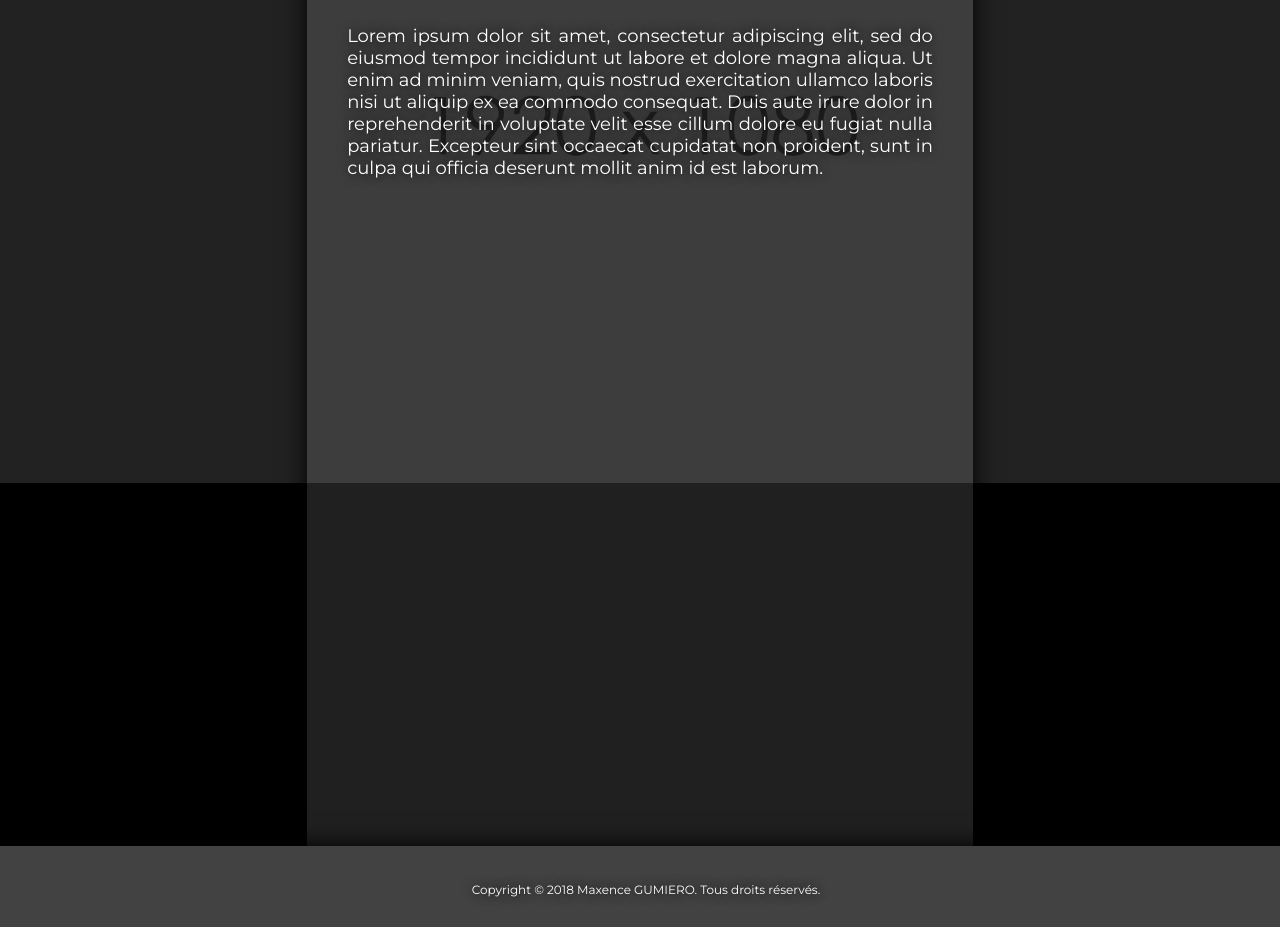
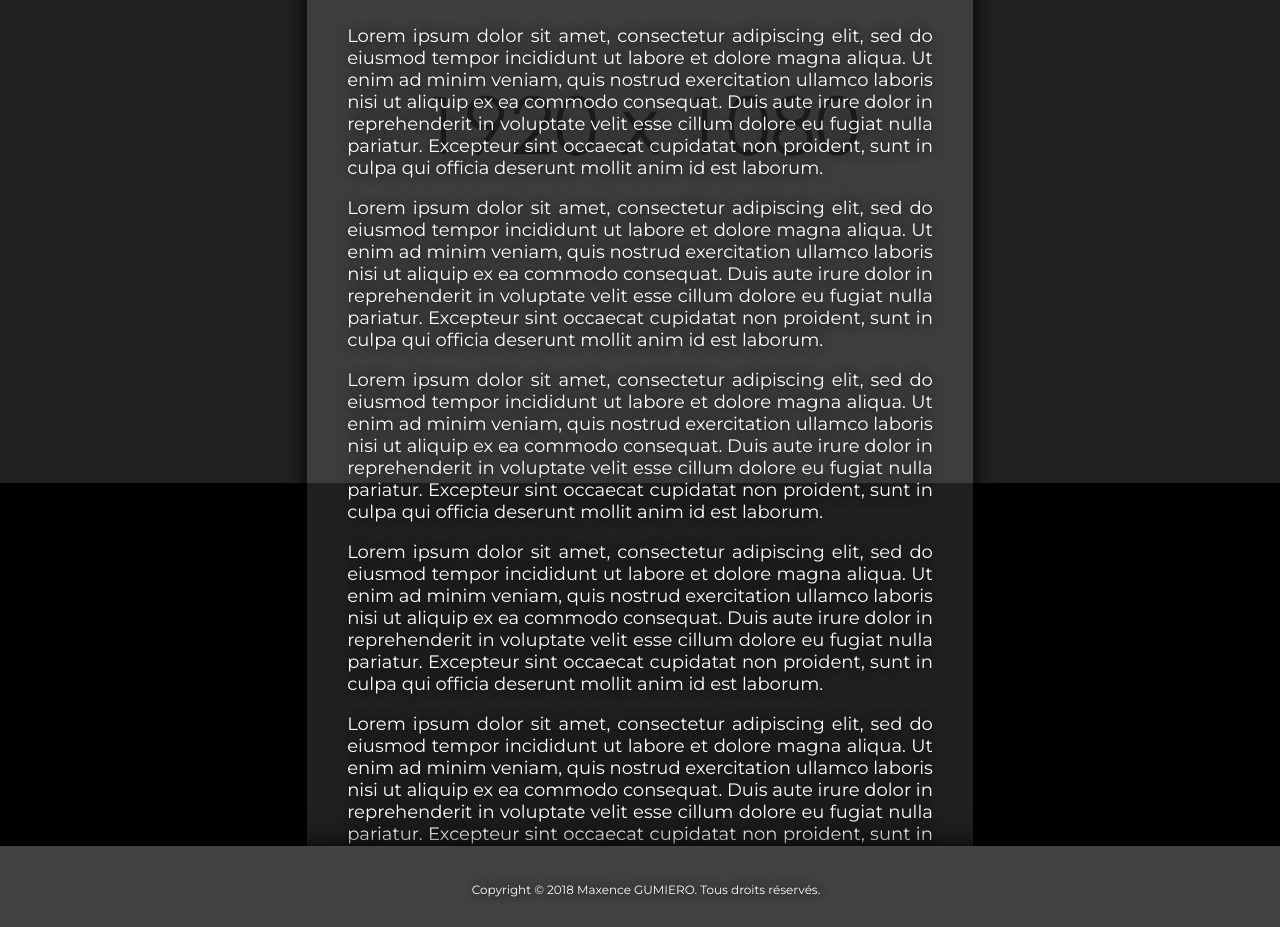
Before and after one commit to hanonminione/templateBootstrap, a PHP site: page / in a window 1280 px wide. Shown: the part 237-1164 px from the top of the page. Run offline with PHP 8.4, Linux system fonts and the light colour scheme.

Commit message:
Modification Index

```diff
--- a/index.php
+++ b/index.php
@@ -10,6 +10,26 @@ include 'header.html';
     Ut enim ad minim veniam, quis nostrud exercitation ullamco laboris nisi ut aliquip ex ea commodo consequat. Duis aute irure dolor in
     reprehenderit in voluptate velit esse cillum dolore eu fugiat nulla pariatur. Excepteur sint occaecat cupidatat non proident, sunt in
     culpa qui officia deserunt mollit anim id est laborum.</p>
+    <p class="text">Lorem ipsum dolor sit amet, consectetur adipiscing elit, sed do eiusmod tempor incididunt ut labore et dolore magna aliqua.
+    Ut enim ad minim veniam, quis nostrud exercitation ullamco laboris nisi ut aliquip ex ea commodo consequat. Duis aute irure dolor in
+    reprehenderit in voluptate velit esse cillum dolore eu fugiat nulla pariatur. Excepteur sint occaecat cupidatat non proident, sunt in
+    culpa qui officia deserunt mollit anim id est laborum.</p>
+    <p class="text">Lorem ipsum dolor sit amet, consectetur adipiscing elit, sed do eiusmod tempor incididunt ut labore et dolore magna aliqua.
+    Ut enim ad minim veniam, quis nostrud exercitation ullamco laboris nisi ut aliquip ex ea commodo consequat. Duis aute irure dolor in
+    reprehenderit in voluptate velit esse cillum dolore eu fugiat nulla pariatur. Excepteur sint occaecat cupidatat non proident, sunt in
+    culpa qui officia deserunt mollit anim id est laborum.</p>
+    <p class="text">Lorem ipsum dolor sit amet, consectetur adipiscing elit, sed do eiusmod tempor incididunt ut labore et dolore magna aliqua.
+    Ut enim ad minim veniam, quis nostrud exercitation ullamco laboris nisi ut aliquip ex ea commodo consequat. Duis aute irure dolor in
+    reprehenderit in voluptate velit esse cillum dolore eu fugiat nulla pariatur. Excepteur sint occaecat cupidatat non proident, sunt in
+    culpa qui officia deserunt mollit anim id est laborum.</p>
+    <p class="text">Lorem ipsum dolor sit amet, consectetur adipiscing elit, sed do eiusmod tempor incididunt ut labore et dolore magna aliqua.
+    Ut enim ad minim veniam, quis nostrud exercitation ullamco laboris nisi ut aliquip ex ea commodo consequat. Duis aute irure dolor in
+    reprehenderit in voluptate velit esse cillum dolore eu fugiat nulla pariatur. Excepteur sint occaecat cupidatat non proident, sunt in
+    culpa qui officia deserunt mollit anim id est laborum.</p>
+    <p class="text">Lorem ipsum dolor sit amet, consectetur adipiscing elit, sed do eiusmod tempor incididunt ut labore et dolore magna aliqua.
+    Ut enim ad minim veniam, quis nostrud exercitation ullamco laboris nisi ut aliquip ex ea commodo consequat. Duis aute irure dolor in
+    reprehenderit in voluptate velit esse cillum dolore eu fugiat nulla pariatur. Excepteur sint occaecat cupidatat non proident, sunt in
+    culpa qui officia deserunt mollit anim id est laborum.</p>
 
 <?php
 
```
